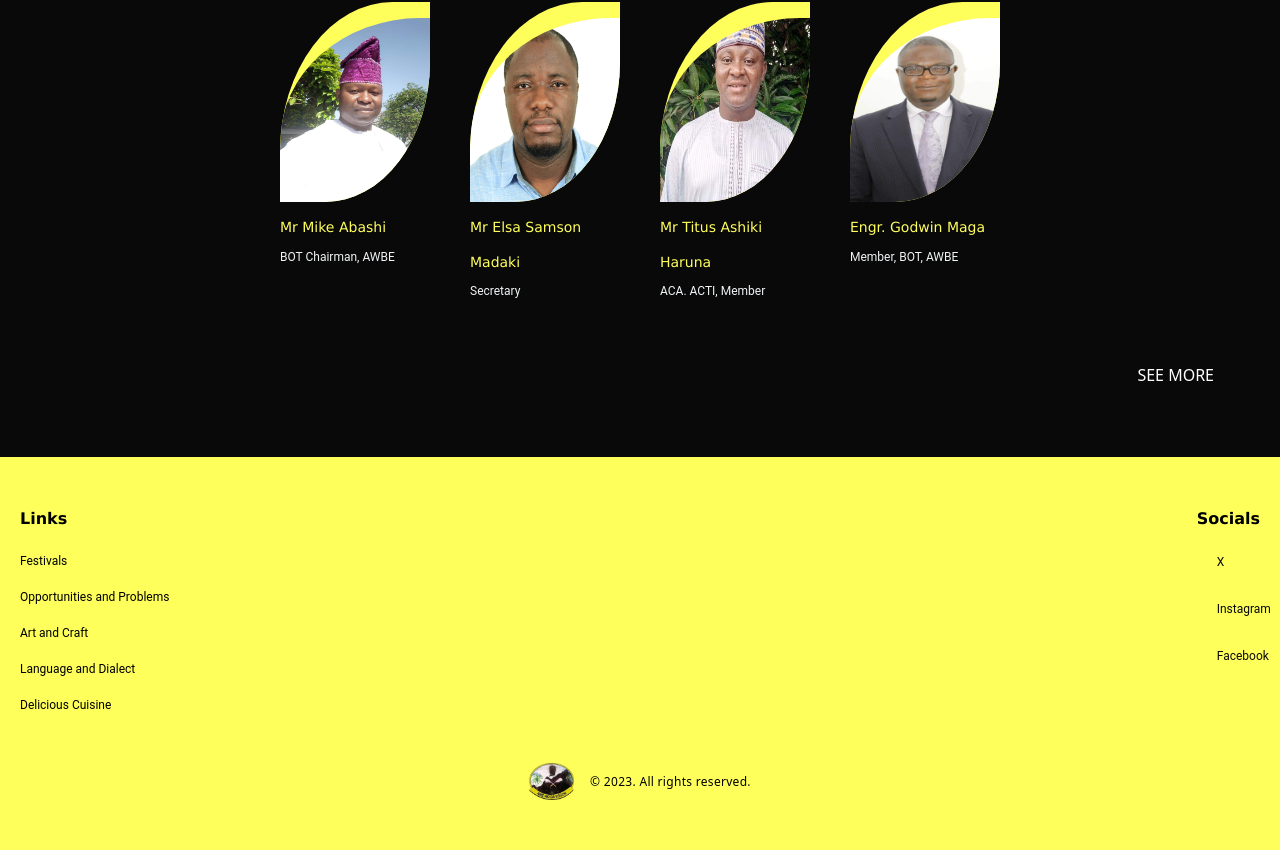
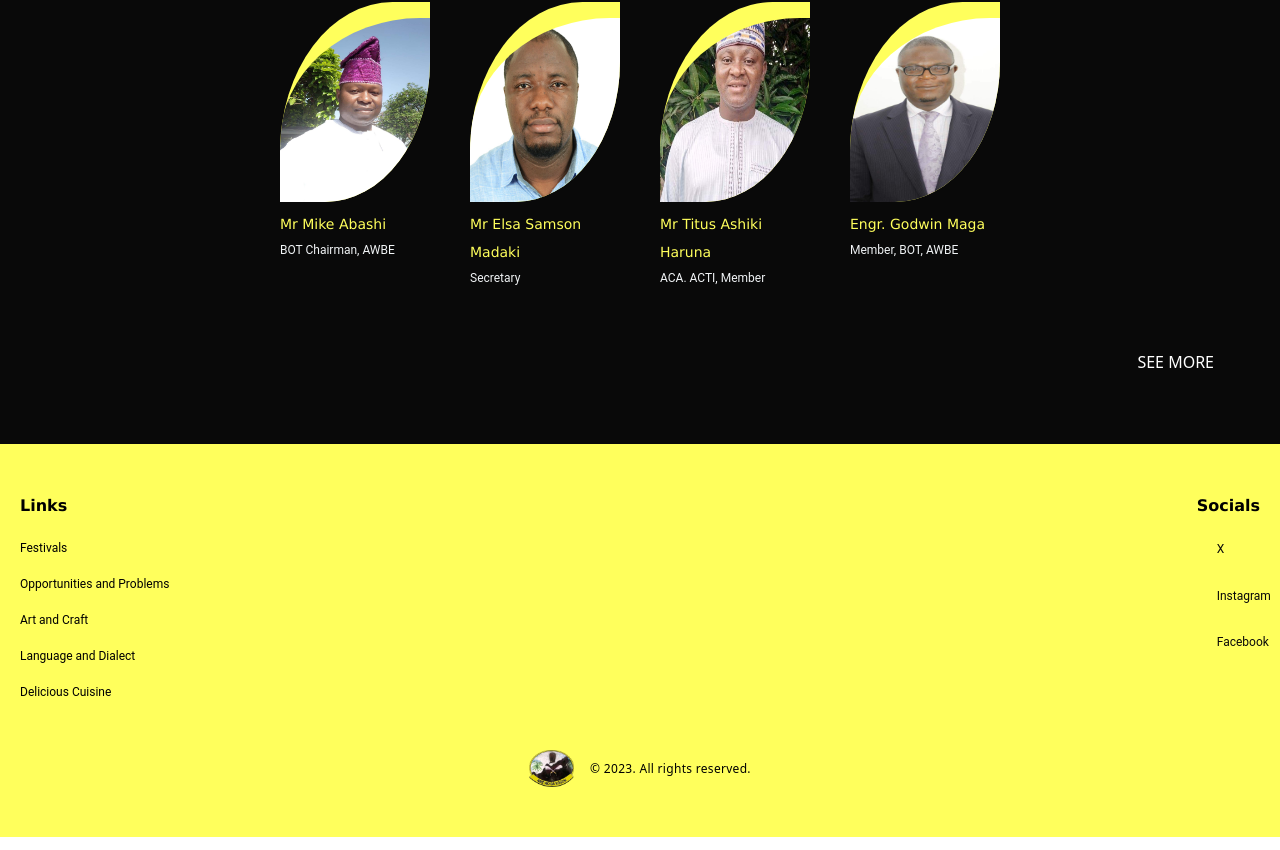
Before and after one commit to zoooom2/AWBE, a React (Vite) app in the folder frontend/: page / in a window 1280 px wide. Shown: the part 3160-4010 px from the top of the page. Built offline with nearby package versions, Linux system fonts and the light colour scheme; some icons are missing.

Commit message:
routing problem

```diff
--- a/frontend/src/components/Excos.tsx
+++ b/frontend/src/components/Excos.tsx
@@ -23,7 +23,7 @@ const Excos = () => {
           />
         </figure>
         <figcaption className='flex flex-col'>
-          <div className='text-awobe text-[14px] font-awobeVerdana self-stretch font-medium leading-[34.531px]'>
+          <div className='text-awobe text-[14px] font-awobeVerdana self-stretch font-medium leading-[28px]'>
             {exco.name}
           </div>
           <div className='text-awobe-white text-[12px] font-roboto leading-[24px] font-normal'>
```
